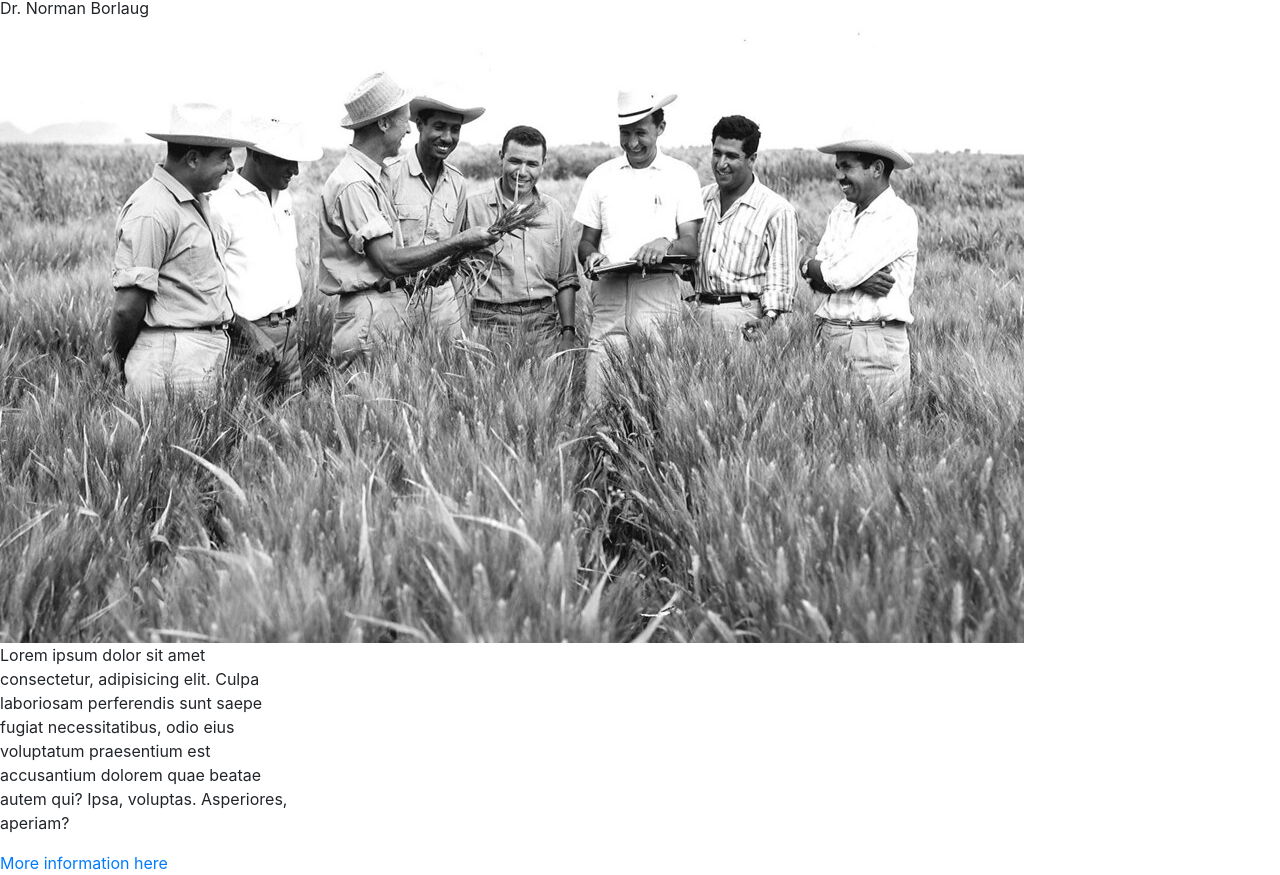
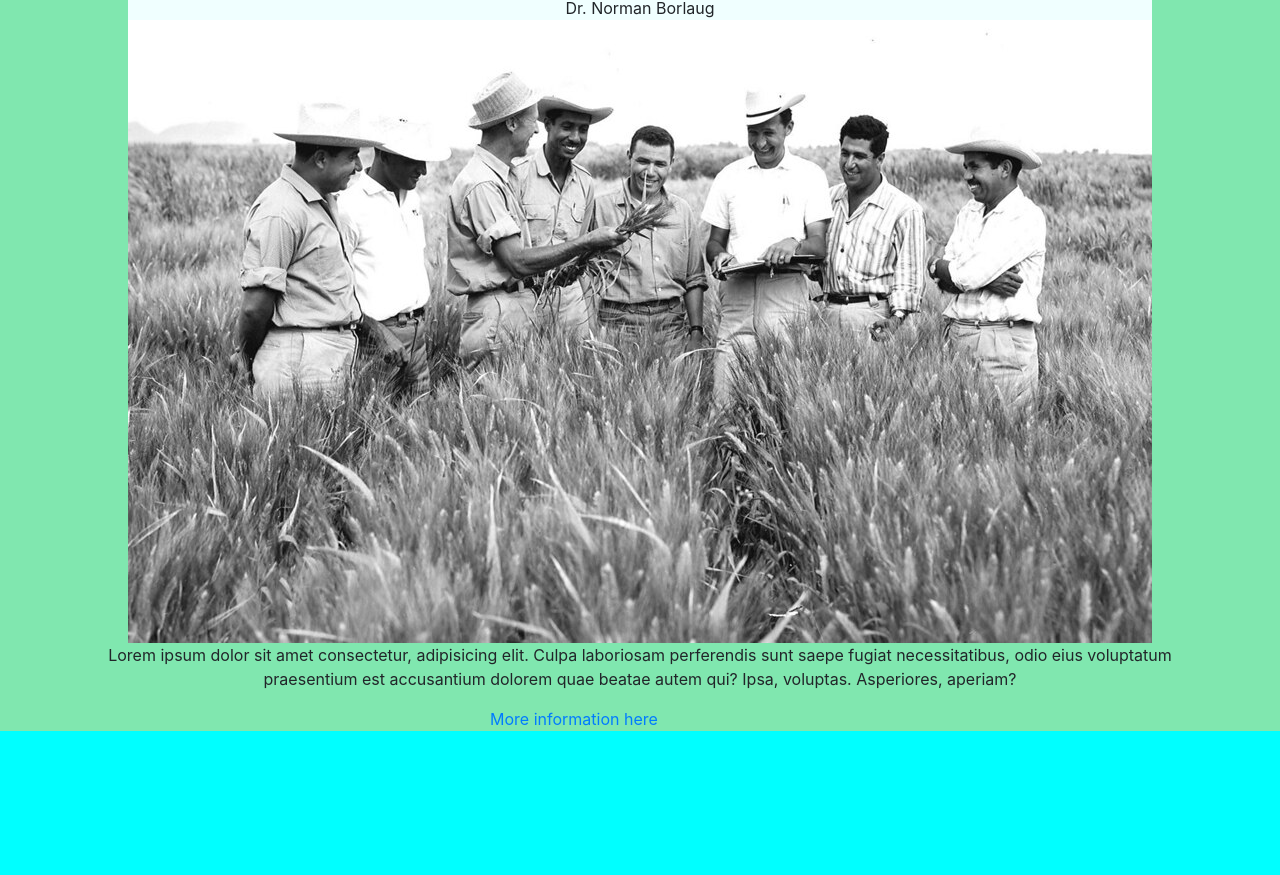
Before and after one commit to GuNner-pete/luis-peter, a plain HTML site: page index.html in a window 1280 px wide. Shown: the part 60-935 px from the top of the page. After the commit the page ends 800 px from the top, so only its background shows below. Drawn offline with nearby package versions, Linux system fonts and the light colour scheme.

Commit message:
Update style.css

```diff
--- a/css/style.css
+++ b/css/style.css
@@ -1,8 +1,33 @@
+body{
+    background-color: aqua;
+
+}
+#main{
+    background-color: rgb(128, 231, 175);
+    display: flex;
+    flex-flow: column;
+    align-items: center;
+    max-width: 100%;
+}
 a {
     align: center;
     width: 300px
 }
+#img-div{
+    background-color: azure;
+}
+p{
+    text-align: center;
+    width: 90%;
+    /* margin-left: ; */
+}
+#image{
+    max-width: 100%;
+    display: block;
+    position: relative;
+    align-items: center;
+}
+#img-caption{
+    text-align: center;
 
-p{
-    width: 300px;
 }
```
